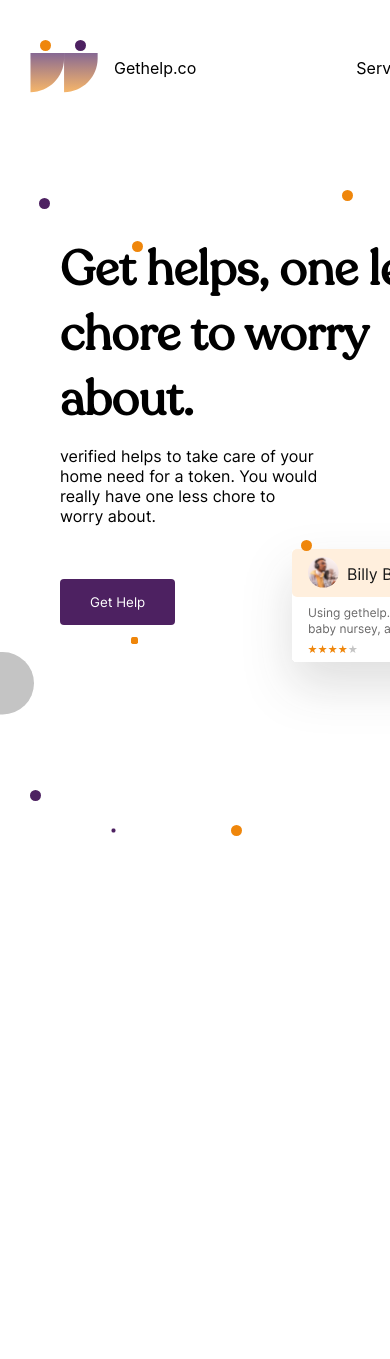
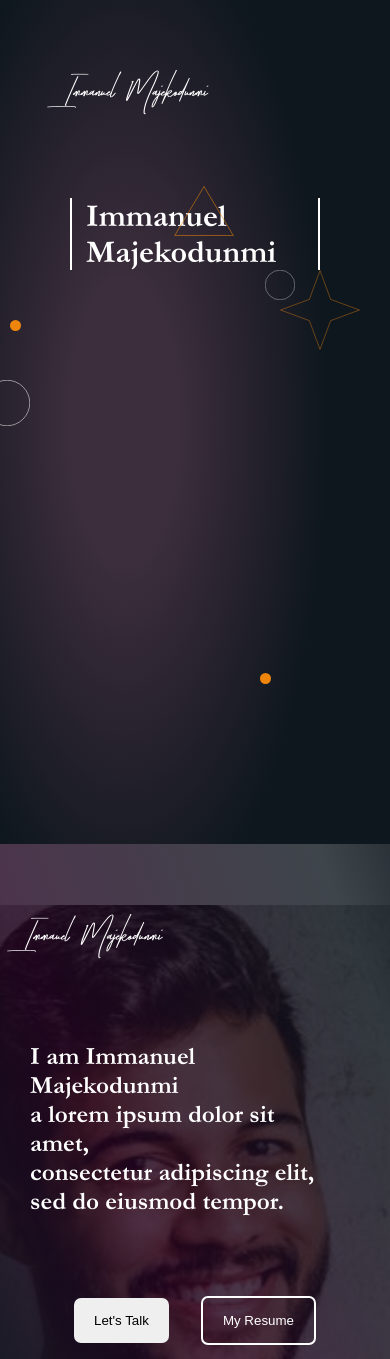
Before and after one commit to nuelkaiser/PORTFOLIO, a React (Create React App) app: page / in a window 390 px wide. Shown: the top 1359 px of the page. Before the commit the page ends 862 px from the top, so only its background shows below. Built offline with nearby package versions, Linux system fonts and the light colour scheme.

Commit message:
adjustment made by removing get help screen

```diff
--- a/src/App.css
+++ b/src/App.css
@@ -3,3 +3,16 @@
   padding: 0;
   box-sizing: border-box;
 }
+
+
+
+.app-cont {
+  width: 100%;
+}
+
+
+@media (max-width: 425px) {
+  .app-cont {
+    overflow-x: hidden;
+  }
+}
--- a/src/App.js
+++ b/src/App.js
@@ -1,6 +1,4 @@
 import './App.css';
-import { Routes, Route } from "react-router-dom";
-import Gethelp from './Portfolio/Gethelp';
 import Intro from './Portfolio/Intro';
 import Works from './Portfolio/Works';
 import Skillset from './Portfolio/Skillset';
@@ -11,14 +9,13 @@ import Me from './Portfolio/Me';
 function App() {
   return (
     <div className="App">
-      <Routes>
-        <Route path="/" element={<Gethelp />} />
-        <Route path="Intro" element={<Intro />} />
-        <Route path="Me" element={<Me />}/>
-        <Route path="Works" element={<Works />}/>
-        <Route path="Skillset" element={<Skillset />}/>
-        <Route path="Talk" element={<Talk />}/>
-      </Routes>
+      <div className='app-cont'>
+        <Intro />
+        <Me />
+        <Works />
+        <Skillset />
+        <Talk />
+      </div>
     </div>
   );
 }
--- a/src/Portfolio/Intro.css
+++ b/src/Portfolio/Intro.css
@@ -68,3 +68,74 @@
     right: 360px;
     top: 380px;
 }
+
+@media (max-width: 1024px) {
+    .my-name {
+        font-size: 41px;
+        padding-left: 45px;
+    }
+}
+
+@media (max-width: 768px) {
+    .my-intro {
+        padding: 60px 70px;
+    }
+
+    .my-name {
+        font-size: 30px;
+    }
+
+    .star {
+        right: 22px
+    }
+    .orange-rec {
+        right: 170px;
+    }
+}
+
+@media (max-width: 425px) {
+    .my-name {
+        font-size: 16px;
+        padding-left: 14px;
+        margin-top: 5em;
+    }
+
+    .star {
+        right: 30px;
+        width: 80px
+    }
+
+    .orange-rec {
+        width: 60px;
+        top: 22%;
+        right: 40%;
+    }
+}
+
+@media (max-width: 375px) {
+ .my-intro {
+    padding: 60px 40px;
+ }
+
+ .star {
+    right: 0px;
+ }
+
+ .white-sec {
+    right: 301px;
+ }
+}
+
+@media (max-width: 320px) {
+    .my-intro {
+        padding: 60px 30px;
+    }
+
+    .star {
+        right: -9px;
+    }
+
+    .white-sec {
+        right: 245px;
+    }
+}
--- a/src/Portfolio/Me.css
+++ b/src/Portfolio/Me.css
@@ -16,12 +16,14 @@
 
 
 .sec-bck {
+    background: url('../Images/Blurry-Bck.svg');
     width: 100%;
     height: 100vh;
-    background: url('../Images/Sec-Bck.svg');
     background-repeat: no-repeat;
     background-position: center;
-    object-fit: cover;
+    background-size: cover;
+    padding: 60px 120px;
+    position: relative;
 }
 
 .white-guy {
@@ -33,7 +35,6 @@
 }
 
 .proper {
-    padding: 60px 120px;
     position: relative;
 }
 
@@ -50,7 +51,7 @@
     font-family: 'Gara';
     font-size: 50px;
     padding-right: 24px;
-    margin-top: 2em;
+    margin-top: 1em;
     text-align: left;
     font-weight: 200;
 }
@@ -121,6 +122,7 @@
     align-items: center;
     justify-content: center;
     gap: 4em;
+    margin-top: 3em;
 }
 
 .my-pro li {
@@ -147,3 +149,93 @@
     bottom: 160px;
     left: 440px;
 }
+
+@media (max-width: 1024px) {
+    .proper-inner h1 {
+        font-size: 41px;
+    }
+}
+
+@media (max-width: 768px) {
+
+    .proper-inner {
+        margin-top: 6em;
+    }
+
+    .proper-inner h1 {
+        font-size: 30px;
+    }
+
+    .sec-bck {
+        padding: 60px 70px;
+    }
+
+    .btns-container button {
+        padding: 15px 20px;
+    }
+}
+
+@media (max-width: 425px) {
+    .org-2 {
+        left: 260px;
+    }
+
+    .proper-inner {
+        margin-top: 5em;
+    }
+
+    .proper-inner h1 {
+        font-size: 25px;
+    }
+
+    .sec-bck {
+        padding: 60px 30px;
+    }
+
+    .my-pro {
+        gap: 1em;
+    }
+
+    .my-pro li a {
+        font-size: 13px;
+    }
+
+    .dashed {
+        display: none;
+    }
+
+    .link-deal {
+        flex-direction: column;
+        gap: 2em;
+        margin-top: 5em;
+    }
+}
+
+@media (max-width: 375px) {
+    .proper-inner h1 {
+        font-size: 22px;
+    }
+
+    .link {
+        font-size: 19px;
+    }
+}
+
+@media (max-width: 320px) {
+
+    .proper-inner {
+        margin-top: 6em;
+    }
+
+    .proper-inner h1 {
+        font-size: 18px;
+    }
+
+    .link {
+        font-size: 16px;
+    }
+
+    .btn-1 {
+        padding: 13px 15px;
+    }
+}
--- a/src/Portfolio/Skillset.css
+++ b/src/Portfolio/Skillset.css
@@ -9,6 +9,7 @@
 .skillset-container {
     background: linear-gradient(180deg, #220522 -9.31%, #0E171E 54.98%);
     padding-top: 50px;
+    width: 100%;
 }
 
 .inner-inner {
@@ -97,3 +98,37 @@
 .white-4 {
     top: 75%;
 }
+
+@media (max-width: 768px) {
+    .detailed-bar {
+        margin-left: 1em;
+    }
+
+    .exper-bar-container {
+        grid-template-columns: auto auto;
+    }
+
+    .white-1, .white-2, .white-3, .white-4 {
+        position: absolute;
+        right: 95.9%;
+    }
+}
+
+@media (max-width: 425px) {
+    .exper-bar-container {
+        grid-template-columns: auto;
+    }
+
+
+    .detailed-bar {
+        margin-left: 0px;
+        padding-left: 2em;
+    }
+}
+
+@media (max-width: 320px) {
+    .white-1, .white-2, .white-3, .white-4 {
+        position: absolute;
+        right: 94.4%;
+    }
+}
--- a/src/Portfolio/Talk.css
+++ b/src/Portfolio/Talk.css
@@ -65,6 +65,7 @@ form {
     border: 1px solid #fff;
     padding: 20px 15px;
     border-radius: 4px;
+    color: #fff;
 }
 
 .name-text::placeholder,
@@ -109,3 +110,21 @@ form {
     top: 90%;
     left: 37%;
 }
+
+@media (max-width: 768px) {
+    form {
+        width: 47vw;
+    }
+}
+
+@media (max-width: 425px) {
+    form {
+        width: 100%;
+    }
+}
+
+@media (max-width: 320px) {
+    .form-container span p {
+        font-size: 13px;
+    }
+}
--- a/src/Portfolio/Works.css
+++ b/src/Portfolio/Works.css
@@ -35,9 +35,9 @@
     border-radius: 7px;
     outline: none;
     cursor: pointer;
- }
+}
 
- .btn-work:hover {
+.btn-work:hover {
     background: transparent;
     color: #fff;
     transition: ease-in 700ms;
@@ -92,3 +92,52 @@
     top: 20%;
     left: 40%;
 }
+
+@media (max-width: 425px) {
+    .wite {
+        top: 32%;
+        left: 68%;
+        width: 30px;
+    }
+
+    .projects {
+        margin-top: 0em;
+    }
+
+    .inner-work-2 {
+        align-items: flex-end;
+        gap: 1em;
+    }
+
+    .work-work {
+        width: 85%;
+    }
+}
+
+@media (max-width: 375px) {
+    .wite {
+        left: 70%
+    }
+
+    .selected p {
+        font-size: 13px;
+    }
+
+    .selected-2 p {
+        font-size: 10px;
+    }
+}
+
+@media (max-width: 320px) {
+    .projects h3 {
+        font-size: 23px;
+    }
+
+    .selected-2 p {
+        font-size: 10px;
+    }
+
+    .selected p {
+        font-size: 11px;
+    }
+}
--- a/src/Resusable/Projects.css
+++ b/src/Resusable/Projects.css
@@ -23,12 +23,14 @@
 }
 
 
-.pro h3 {
+.pro h3,
+.inverse-pro h3 {
     margin-top: 1.4em;
     margin-bottom: 1em;
 }
 
-.pro p {
+.pro p,
+.inverse-pro p {
     width: 100%;
 }
 
@@ -51,3 +53,53 @@
     outline: none;
     cursor: pointer;
 }
+
+@media (max-width: 1024px) {
+    .pro > img,
+    .inverse-pro > img {
+        width: 335px;
+    }
+}
+
+@media (max-width: 768px) {
+    .pro p,
+    .inverse-pro p {
+        font-size: 14px;
+    }
+
+    .pro > img,
+    .inverse-pro > img {
+        width: 290px;
+    }
+
+}
+
+@media (max-width: 425px) {
+    .pro,
+    .inverse-pro {
+        flex-direction: column;
+    }
+
+    .pro > div,
+    .inverse-pro > div {
+        text-align: center;
+    }
+
+    .proj-btn-container {
+        justify-content: center;
+    }
+}
+
+@media (max-width: 375px) {
+    .pro p,
+    .inverse-pro p {
+        font-size: 12px;
+    }
+}
+
+@media (max-width: 320px) {
+    .pro > img,
+    .inverse-pro > img {
+        width: 260px;
+    }
+}
--- a/src/Resusable/WorkExp.css
+++ b/src/Resusable/WorkExp.css
@@ -83,3 +83,37 @@
     margin: 0em 0em 7em 0em;
 
 }
+
+@media (max-width: 1024px) {
+    .prom-lang {
+        margin-right: 0em;
+    }
+
+    .date-header p {
+        font-size: 12px;
+    }
+}
+
+@media (max-width: 425px) {
+    .date-header p {
+        max-width: initial;
+    }
+}
+
+@media (max-width: 320px) {
+    .prom-lang li {
+        font-size: 12px;
+    }
+
+    .date-header p {
+        font-size: 11px;
+    }
+
+    .other-tools {
+        font-size: 14px;
+    }
+
+    .year {
+        font-size: 12px;
+    }
+}
```
